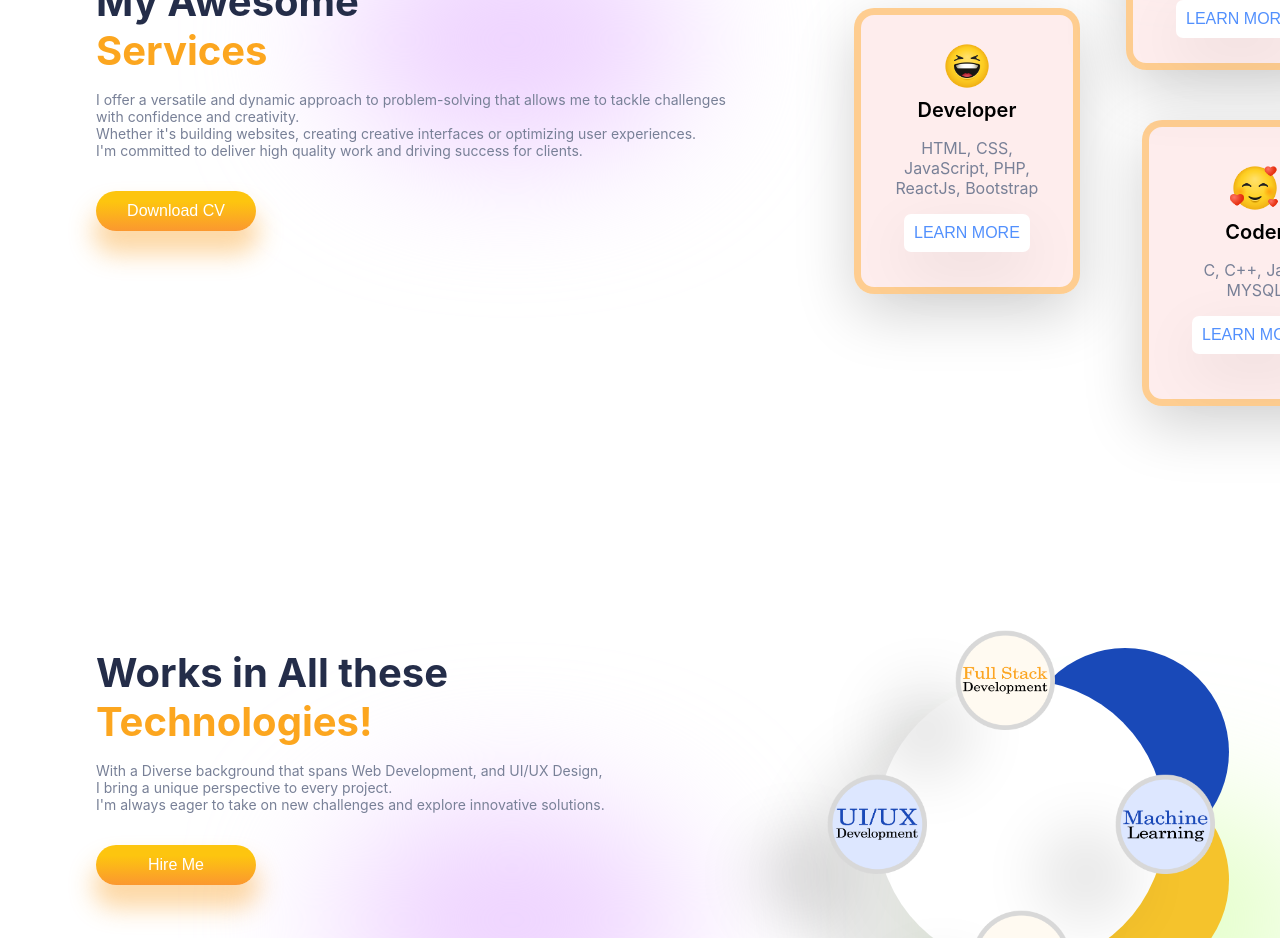
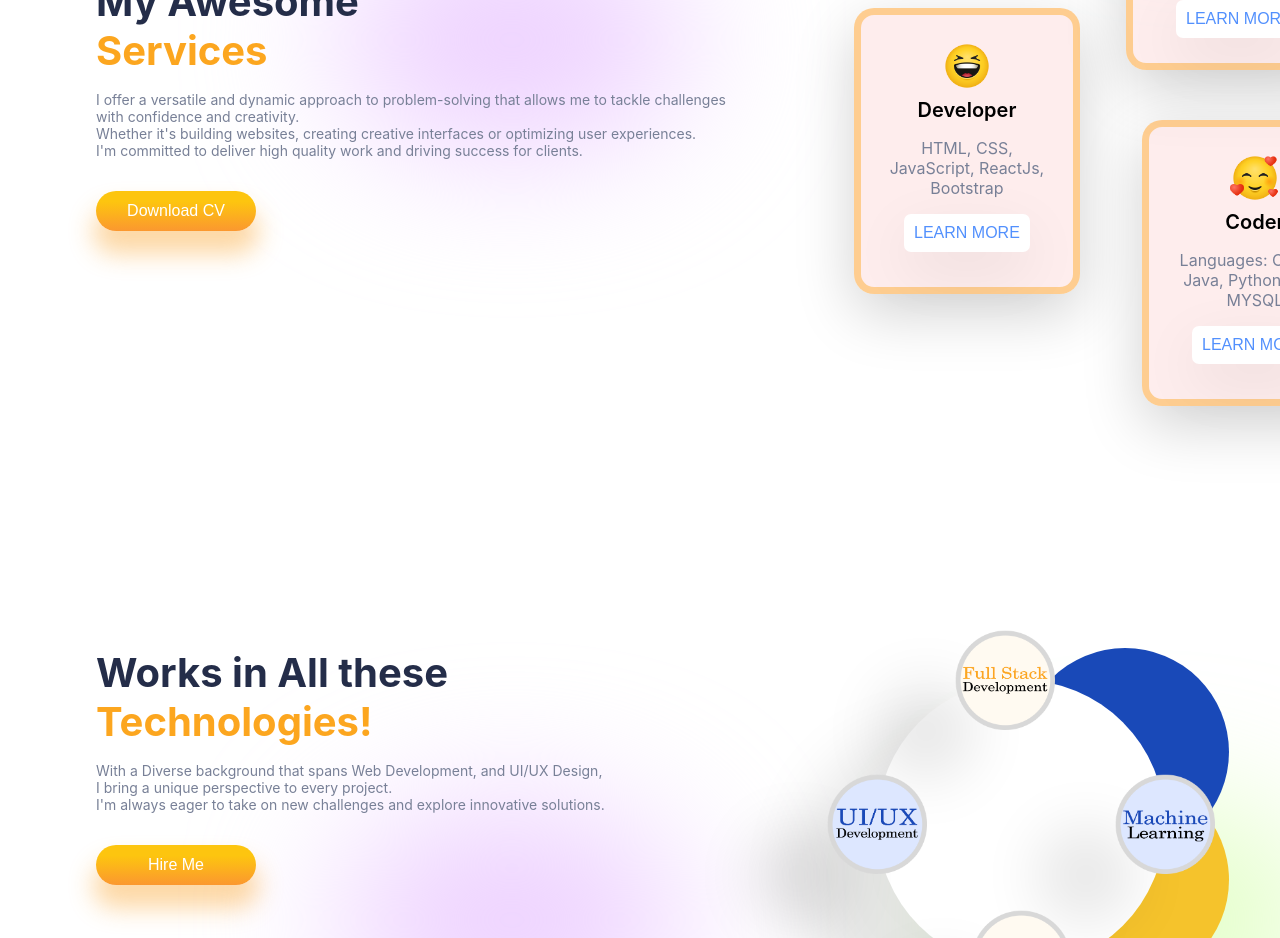
Before and after one commit to KiranKumar7901/Portfolio, a React (Create React App) app: page / in a window 1280 px wide. Shown: the part 1160-2098 px from the top of the page. Built offline with nearby package versions, Linux system fonts and the light colour scheme.

Commit message:
Inserting contact button in navbar in mobile view

```diff
--- a/src/Component/Navbar/Navbar.css
+++ b/src/Component/Navbar/Navbar.css
@@ -41,6 +41,7 @@
         display: none;
     }
     .n-button{
-        display: none;
+        margin-left: 100px;
+        font-weight: bold;
     }
   }
--- a/src/Component/Navbar/Navbar.jsx
+++ b/src/Component/Navbar/Navbar.jsx
@@ -16,7 +16,7 @@ const Navbar = () => {
       <div className="n-right">
         <div className="n-list">
           <ul style={{ listStyleType: "none" }}>
-            <Link spy={true} to='Intro' smooth={true}>
+            <Link spy={true} to='Navbar' smooth={true}>
               <li className="li">Home</li>
             </Link>
             <Link spy={true} to='Services' smooth={true}>
--- a/src/Component/Services/Services.jsx
+++ b/src/Component/Services/Services.jsx
@@ -53,7 +53,7 @@ const Services = () => {
           <Card
             emoji={developer}
             heading={"Developer"}
-            detail={"HTML, CSS, JavaScript, PHP, ReactJs, Bootstrap"}
+            detail={"HTML, CSS, JavaScript, ReactJs, Bootstrap"}
           />
         </motion.div>
         <motion.div
@@ -64,7 +64,7 @@ const Services = () => {
           <Card
             emoji={dev}
             heading={"Coder"}
-            detail={"C, C++, Java, MYSQL"}
+            detail={"Languages: C, C++, Java, Python, PHP, MYSQL"}
           />
         </motion.div>
         <div
```
